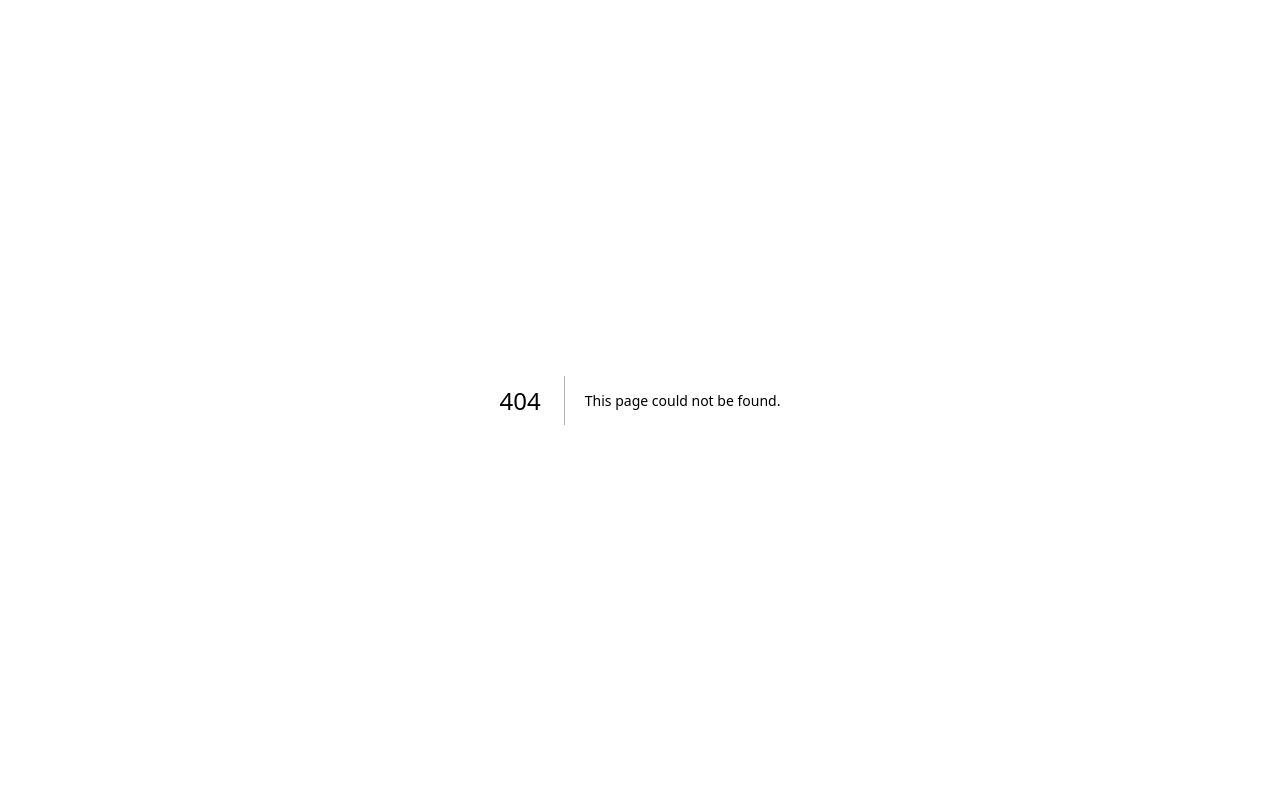
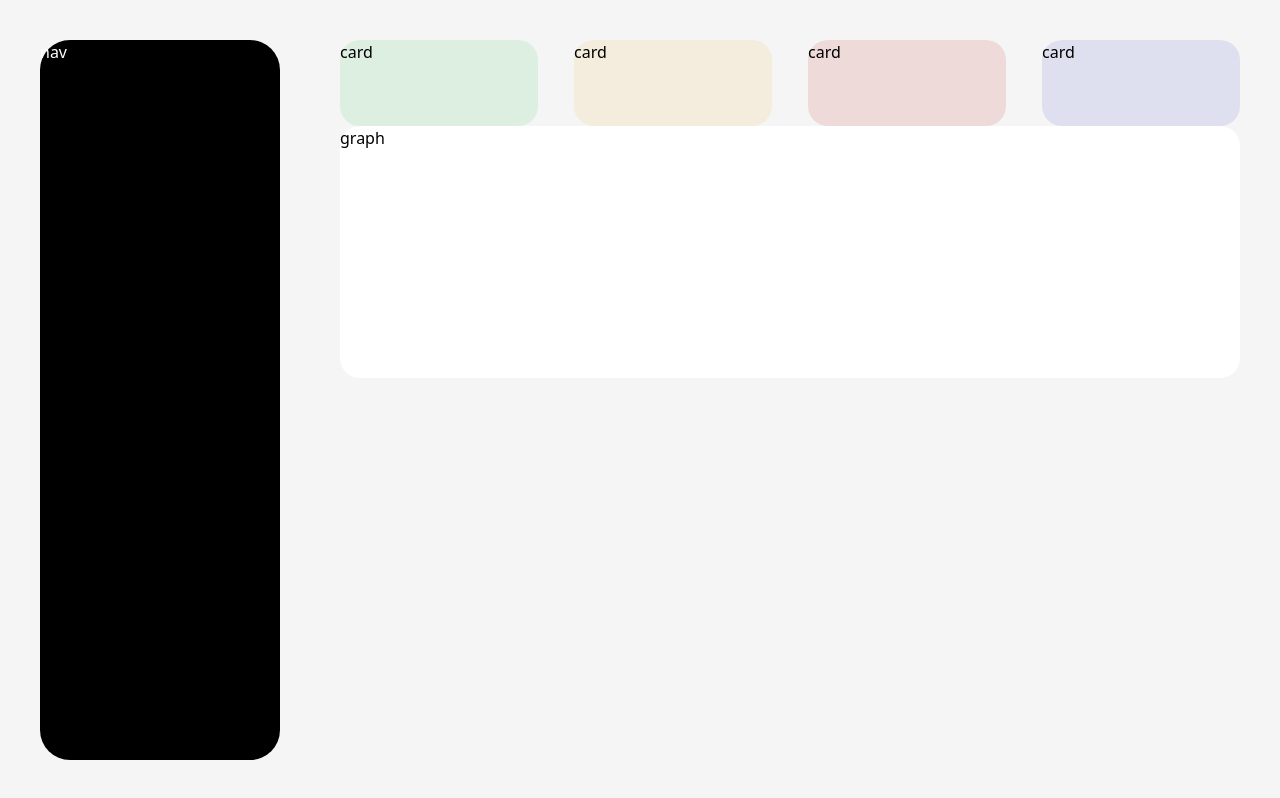
Before and after one commit to sarthakk24/task, a Next.js app: page /dashboard in a window 1280 px wide. Before the commit this address had no page. Built offline with nearby package versions, Linux system fonts and the light colour scheme.

Commit message:
add components for dashboard

```diff
--- a/components/home/cards.tsx
+++ b/components/home/cards.tsx
@@ -1,5 +1,9 @@
-const Cards = () => {
-   return  <>card</>
-}
+import { cardProps } from "dashboard/utils/interface";
 
-export default Cards
+const Cards = ({ className }: cardProps) => {
+  return (
+    <div className={`w-[22%] h-full rounded-[20px] ${className}`}>card</div>
+  );
+};
+
+export default Cards;
--- /dev/null
+++ b/components/home/graph.tsx
@@ -0,0 +1,9 @@
+import { graphProps } from "dashboard/utils/interface";
+
+const Graph = ({ className }: graphProps) => {
+  return (
+    <div className={`h-[35%] bg-white rounded-[20px] ${className}`}>graph</div>
+  );
+};
+
+export default Graph;
--- /dev/null
+++ b/components/home/products.tsx
@@ -0,0 +1,5 @@
+const Products = () => {
+  return <>Products</>;
+};
+
+export default Products;
--- /dev/null
+++ b/components/home/schedule.tsx
@@ -0,0 +1,5 @@
+const Schedule = () => {
+  return <>schedule</>;
+};
+
+export default Schedule;
--- a/components/shared/navbar.tsx
+++ b/components/shared/navbar.tsx
@@ -1,5 +1,5 @@
 const Navbar = () => {
-    return <nav className='bg-black text-white w-[20%] rounded-[30px] m-10'>nav</nav>
-}
+  return <nav className="bg-black text-white w-[20%] rounded-[30px]">nav</nav>;
+};
 
-export default Navbar
+export default Navbar;
--- /dev/null
+++ b/pages/dashboard.tsx
@@ -0,0 +1,23 @@
+import Cards from "dashboard/components/home/cards";
+import Graph from "dashboard/components/home/graph";
+import Navbar from "dashboard/components/shared/navbar";
+
+const SignIn = () => {
+  return (
+    <div className="h-screen flex p-10 justify-between bg-[#F5F5F5]">
+      <Navbar />
+      <div className="flex flex-col w-[75%] h-full">
+        <div className="flex w-full justify-between h-[12%]">
+          <Cards className="bg-[#DDEFE0]" />
+          <Cards className="bg-[#F4ECDD]" />
+          <Cards className="bg-[#EFDADA]" />
+          <Cards className="bg-[#DEE0EF]" />
+        </div>
+        <Graph />
+        <div className="flex w-full"></div>
+      </div>
+    </div>
+  );
+};
+
+export default SignIn;
--- a/pages/signin.tsx
+++ /dev/null
@@ -1,7 +0,0 @@
-import Navbar from 'dashboard/components/shared/navbar'
-
-const SignIn = () => {
-    return <div className='h-screen flex'><Navbar/></div>
-}
-
-export default SignIn
--- /dev/null
+++ b/utils/interface.ts
@@ -0,0 +1,7 @@
+export interface cardProps {
+  className?: string;
+}
+
+export interface graphProps {
+  className?: string;
+}
```
Also changed, not shown: 1 other file (tests, documents, lock files or other folders).
